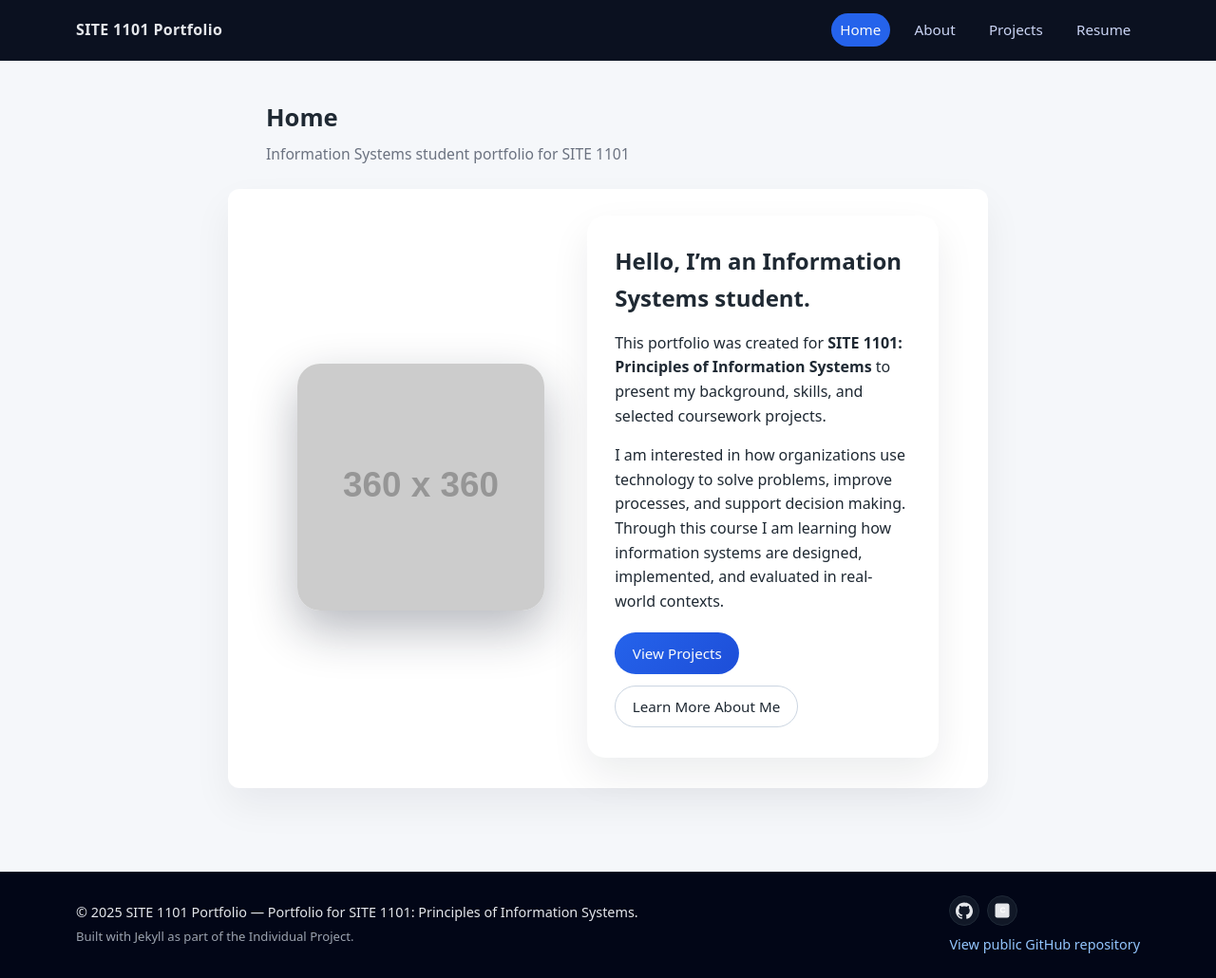
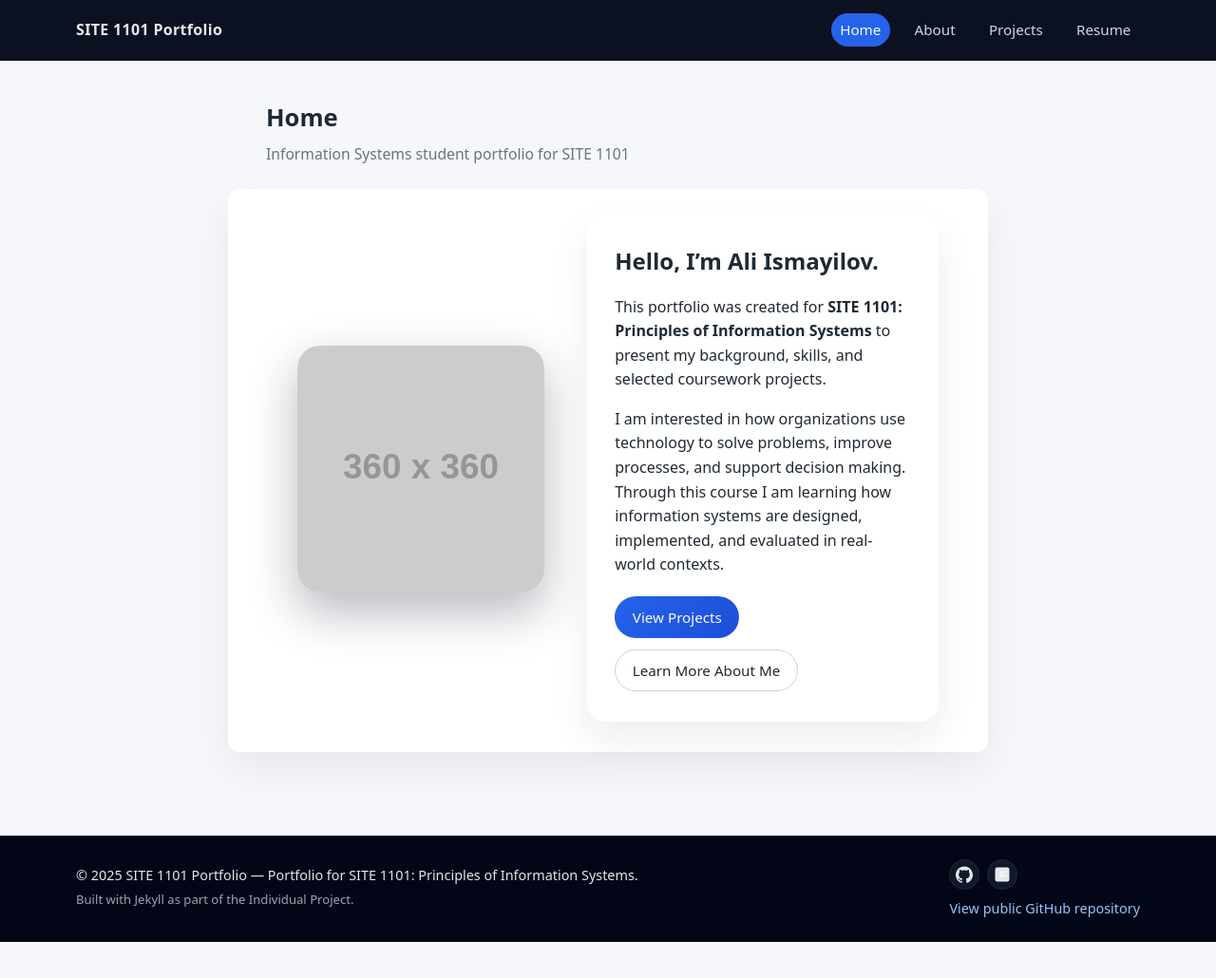
Before and after one commit to Aliismayilov1520/site1101, a Jekyll site: the page built from index.md, in a window 1280 px wide. Shown: the whole page at 95% size. Built offline with Jekyll 4.4.1, drawn with Linux system fonts in a browser that asks for light colours; after the commit the page ends 992 px from its top, so only the background shows below that.

Commit message:
Update home page content

```diff
--- a/index.md
+++ b/index.md
@@ -14,7 +14,7 @@ subtitle: "Information Systems student portfolio for SITE 1101"
       />
     </div>
     <div class="hero-text">
-      <h2>Hello, I’m an Information Systems student.</h2>
+      <h2>Hello, I’m Ali Ismayilov.</h2>
       <p>
         This portfolio was created for
         <strong>SITE 1101: Principles of Information Systems</strong> to present
```
